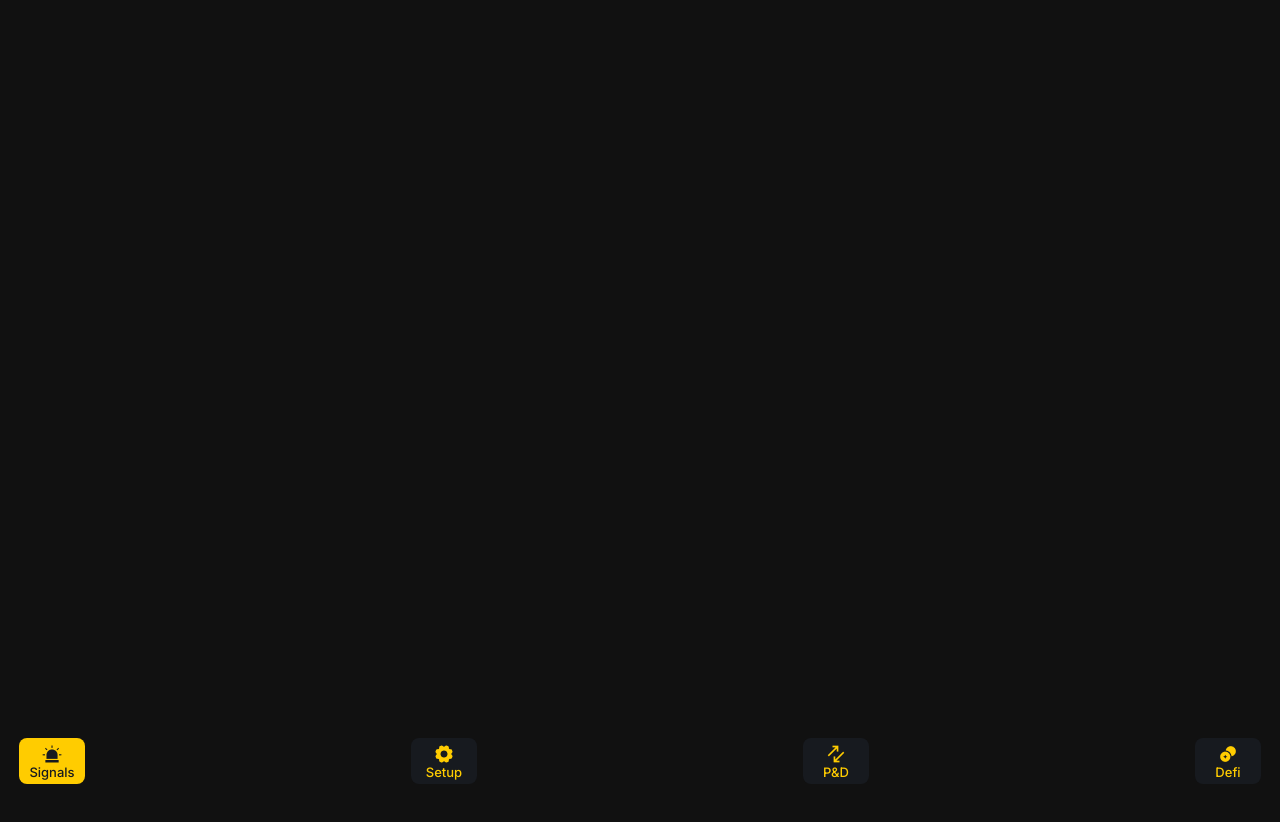
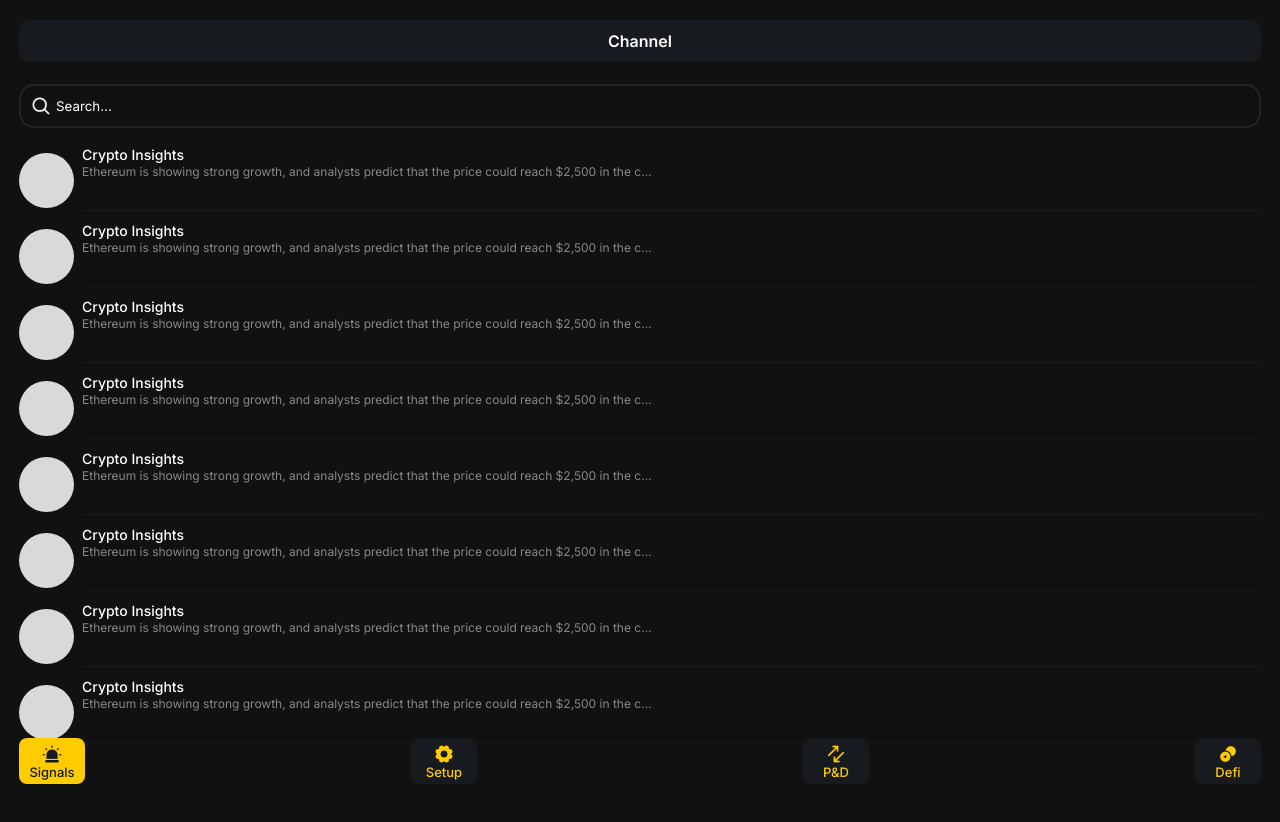
Before and after one commit to Kwed1/signals, a React (Vite) app in the folder frontend/: page /channels in a window 1280 px wide. Shown: the top 822 px of the page. Before the commit the page ends 800 px from the top, so only its background shows below. Built offline with nearby package versions, Linux system fonts and the light colour scheme.

Commit message:
channel list page

```diff
--- a/frontend/src/app/Router/Router.tsx
+++ b/frontend/src/app/Router/Router.tsx
@@ -2,6 +2,7 @@ import CreateChannel from 'pages/CreateChannel';
 import { Route, Routes } from 'react-router-dom';
 import Homepage from '../../pages';
 import CreateChannel2 from 'pages/CreateChannel2';
+import ChannelsList from 'pages/ChannelsList';
 
 const AppRouter = () => {
    return (
@@ -19,6 +20,10 @@ const AppRouter = () => {
                path='/create-channel2'
                element={<CreateChannel2 />}
             />
+            <Route
+               path='/channels'
+               element={<ChannelsList />}
+            />
          </Routes>
       </>
    );
--- /dev/null
+++ b/frontend/src/entities/ChannelCard/ChannelCard.module.scss
@@ -0,0 +1,39 @@
+.ChannelCard {
+    display: flex;
+    align-items: flex-start;
+    column-gap: 8px;
+    height: 66px;
+}
+
+.imageWrapper {
+    padding-block: 5px;
+}
+
+.image {
+    width: 55px;
+    height: 55px;
+    border-radius: 50%;
+    flex-shrink: 0;
+    background-color: #D9D9D9;
+}
+
+.info {
+    display: flex;
+    flex-direction: column;
+    height: 95%;
+    flex-grow: 1;
+    gap: 4px;
+    word-break: break-all;
+    border-bottom: 1px solid #171A1F;
+}
+
+.channelName {
+    font-size: 14px;
+    font-weight: 500;
+}
+
+.lastMess {
+    font-size: 12px;
+    font-weight: 400;
+    color: #878787;
+}
--- /dev/null
+++ b/frontend/src/entities/ChannelCard/ChannelCard.tsx
@@ -0,0 +1,13 @@
+import styles from './ChannelCard.module.scss';
+
+export default function ChannelCard() {
+    return (
+        <div className={styles.ChannelCard}>
+            <div className={styles.imageWrapper}><div className={styles.image}></div></div>
+            <div className={styles.info}>
+                <p className={styles.channelName}>Crypto Insights</p>
+                <p className={styles.lastMess}>Ethereum is showing strong growth, and analysts predict that the price could reach $2,500 in the c...</p>
+            </div>
+        </div>
+    )
+}
--- /dev/null
+++ b/frontend/src/pages/ChannelsList/ChannelsList.module.scss
@@ -0,0 +1,10 @@
+.ChannelsList {
+    padding: 20px 19px 0 19px;
+}
+
+.list {
+    margin-top: 20px;
+    display: flex;
+    flex-direction: column;
+    gap: 10px;
+}
--- /dev/null
+++ b/frontend/src/pages/ChannelsList/index.tsx
@@ -0,0 +1,23 @@
+import PageHeading from 'shared/ui/PageHeading/PageHeading';
+import styles from './ChannelsList.module.scss';
+import Search from 'entities/Search/Search';
+import ChannelCard from 'entities/ChannelCard/ChannelCard';
+
+export default function ChannelsList() {
+    return (
+        <div className={styles.ChannelsList}>
+            <PageHeading text='Channel'/>
+            <Search/>
+            <div className={styles.list}>
+                <ChannelCard/>
+                <ChannelCard/>
+                <ChannelCard/>
+                <ChannelCard/>
+                <ChannelCard/>
+                <ChannelCard/>
+                <ChannelCard/>
+                <ChannelCard/>
+            </div>
+        </div>
+    )
+}
```
